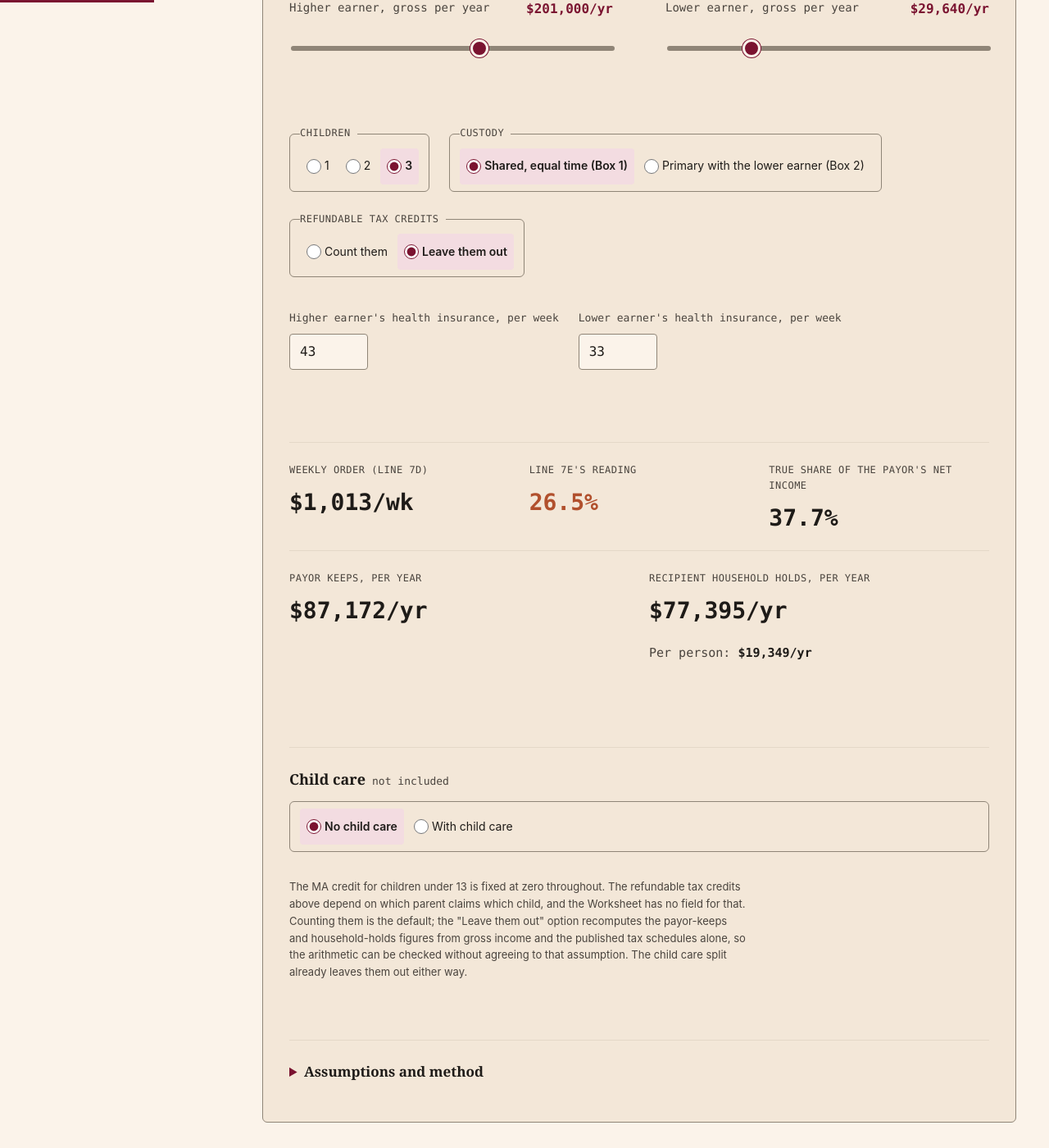
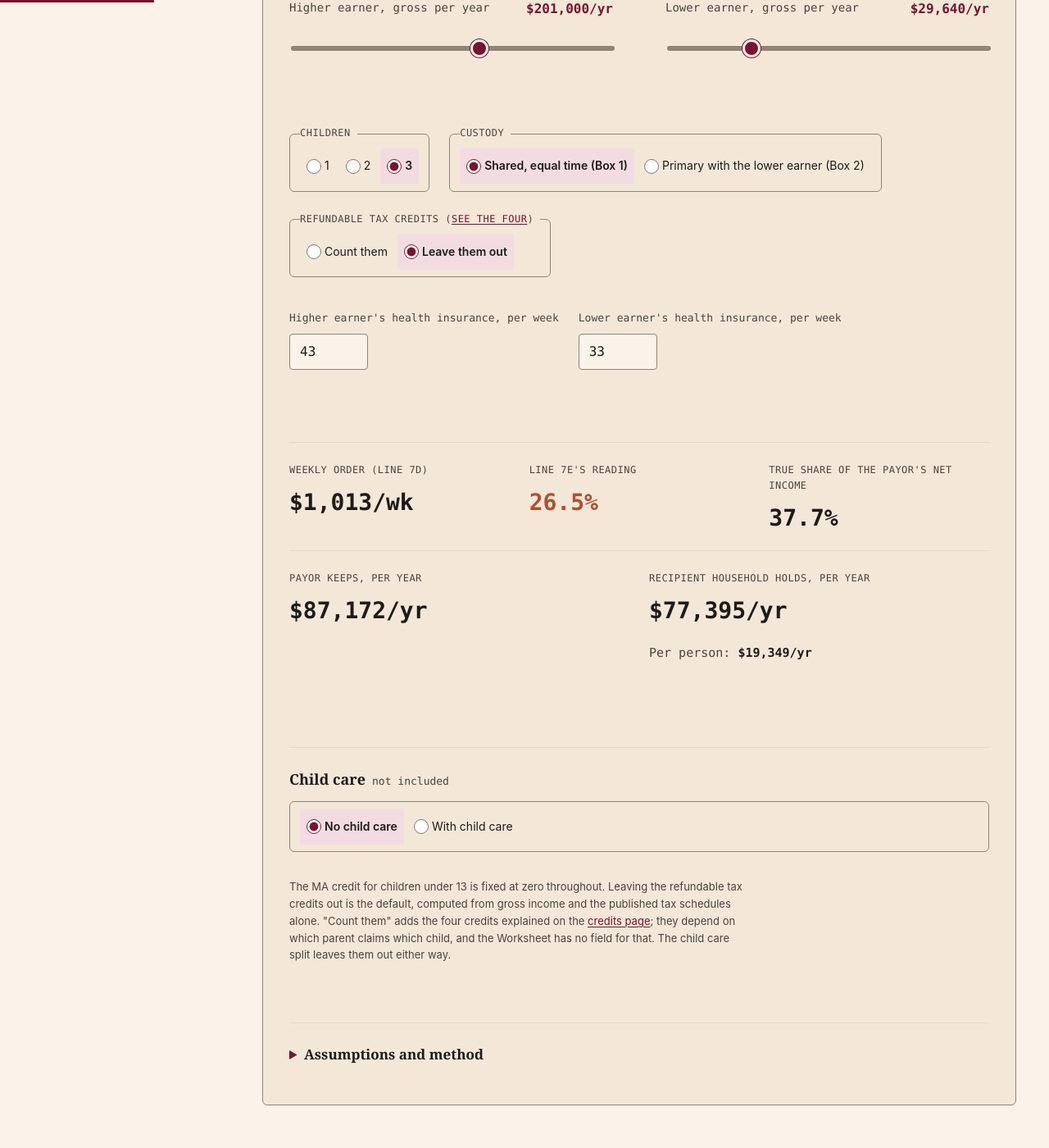
Before and after one commit to campbefs/checktheworksheet, a Jekyll site: the page built from index.html, in a window 1280 px wide and 1400 px high, scrolled down 1198 px. Shown: the whole window at 82% size. Built offline with Jekyll 4.4.1, drawn with Linux system fonts in a browser that asks for light colours.

Commit message:
Add a credits teaching page: the four refundable tax credits, at one income
The published model was simplified to a withholding basis (no credits, no filing
status), because that basis is reproducible from a published table by anyone. The
credits are real and large at the worked example ($15,328/yr against $3,808 of
tax), so this page states each one, sourced, without turning the site back into
a filing-status calculator: federal EITC, federal CTC refundable part, MA EITC,
MA Child and Family Tax Credit, re-derived from model/net_position.py.

Caveats stated on the page: every figure depends on which parent claims which
child, CJ-D 304 has no field for that, and no number in any letter or on any
other page of this site uses any of it.

The calculator's existing "Refundable tax credits" toggle now links here and its
assumptions paragraph is corrected to match the actual default (leave them out),
which was stale after Task 3 flipped the default and this paragraph was not
updated to match.

Nav: added to the footer and the sitemap, not the four-item top bar.

```diff
--- a/_includes/footer.html
+++ b/_includes/footer.html
@@ -11,6 +11,7 @@
     <a href="{{ '/findings/' | relative_url }}">Findings</a>
     <a href="{{ '/findings/fifty-one-jurisdictions/' | relative_url }}">Fifty jurisdictions</a>
     <a href="{{ '/exhibits/' | relative_url }}">Exhibits</a>
+    <a href="{{ '/credits/' | relative_url }}">Credits</a>
     <a href="{{ '/documents/' | relative_url }}">Documents</a>
     <a href="{{ '/about/' | relative_url }}">Mission &amp; about</a>
     <a href="{{ '/sitemap/' | relative_url }}">Sitemap</a>
--- a/index.html
+++ b/index.html
@@ -85,7 +85,7 @@ scripts:
             <label class="segmented-option"><input type="radio" name="calc-custody" value="2" data-calc-radio="box"> Primary with the lower earner (Box 2)</label>
           </fieldset>
           <fieldset class="segmented">
-            <legend>Refundable tax credits</legend>
+            <legend>Refundable tax credits (<a href="/credits/">see the four</a>)</legend>
             <label class="segmented-option"><input type="radio" name="calc-credits" value="1" data-calc-radio="credits"> Count them</label>
             <label class="segmented-option"><input type="radio" name="calc-credits" value="0" data-calc-radio="credits" checked> Leave them out</label>
           </fieldset>
@@ -227,11 +227,10 @@ scripts:
         </div>
 
         <p class="tool-assumptions">The MA credit for children under 13 is fixed at zero throughout.
-        The refundable tax credits above depend on which parent claims which child, and the
-        Worksheet has no field for that. Counting them is the default; the "Leave them out" option
-        recomputes the payor-keeps and household-holds figures from gross income and the published
-        tax schedules alone, so the arithmetic can be checked without agreeing to that assumption.
-        The child care split already leaves them out either way.</p>
+        Leaving the refundable tax credits out is the default, computed from gross income and the
+        published tax schedules alone. "Count them" adds the four credits explained on the
+        <a href="/credits/">credits page</a>; they depend on which parent claims which child, and
+        the Worksheet has no field for that. The child care split leaves them out either way.</p>
 
         <details class="tool-detail">
           <summary>Assumptions and method</summary>
```
Also changed, not shown: credits/index.md (added, +66 -0 lines), sitemap/index.md (+3 -0 lines).
